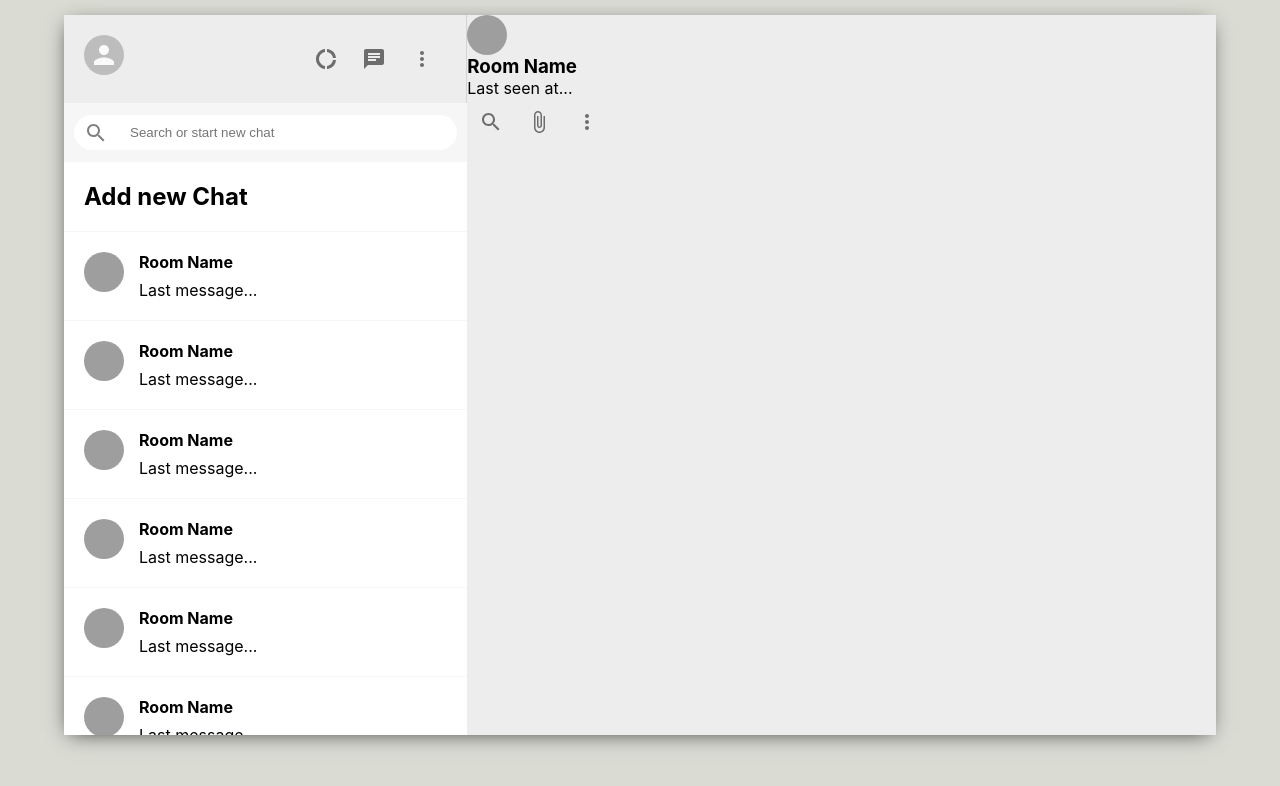
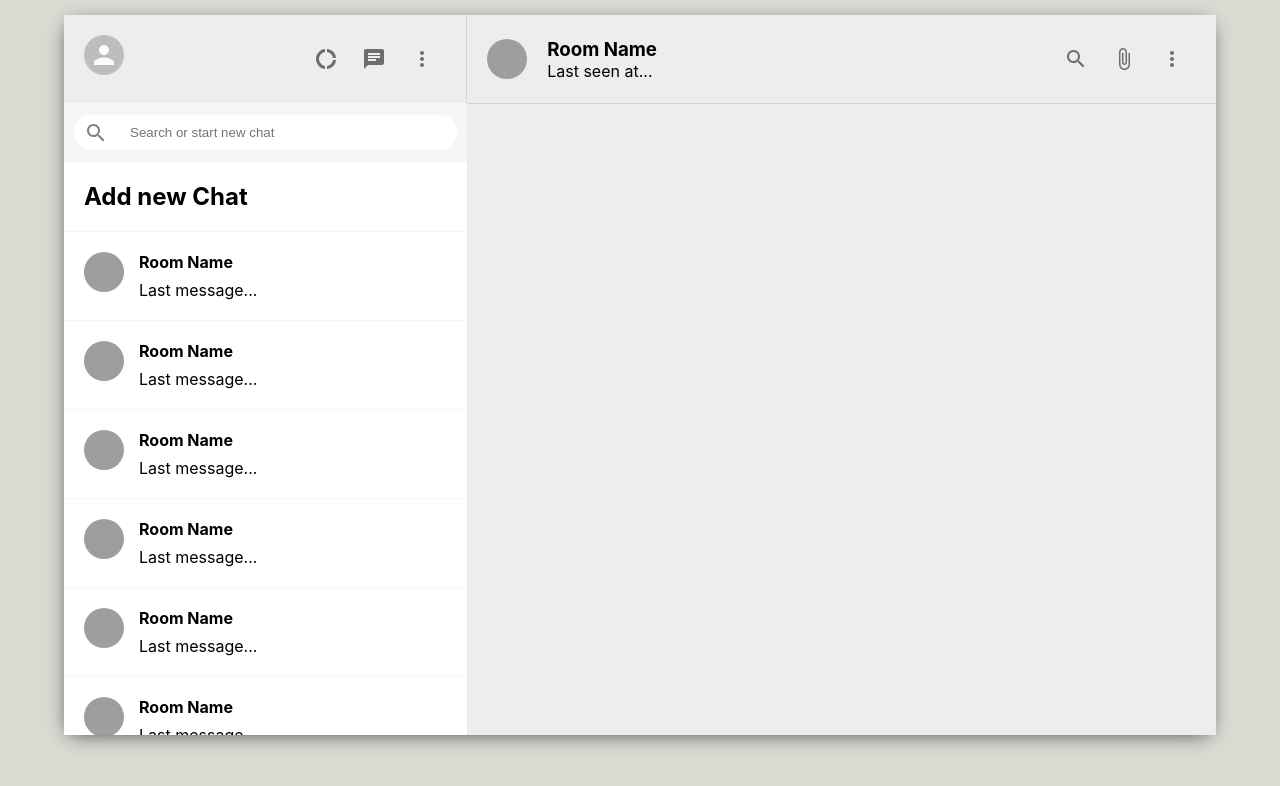
Before and after one commit to MunibaWq/whatsapp-clone, a React (Create React App) app: page / in a window 1280 px wide. Shown: the top 786 px of the page. Built offline with nearby package versions, Linux system fonts and the light colour scheme; grey boxes are pictures that could not be loaded.

Commit message:
adding styling to right chatside header and info section

```diff
--- a/src/Chat.css
+++ b/src/Chat.css
@@ -1,3 +1,15 @@
 .chat {
   flex: 0.65;
 }
+
+.chat__header {
+  padding: 20px;
+  display: flex;
+  align-items: center;
+  border-bottom: 1px solid lightgray;
+}
+
+.chat__headerInfo {
+  flex: 1;
+  padding-left: 20px;
+}
```
